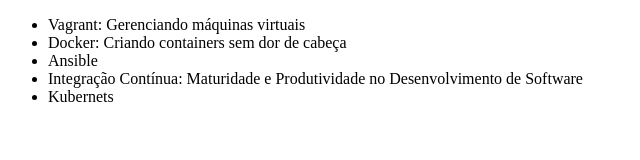
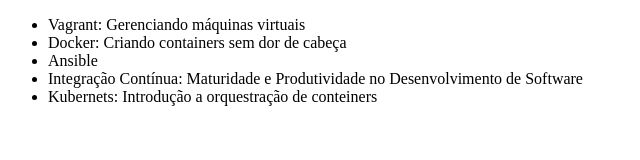
Before and after one commit to JoaoMario17/alura-git, a plain HTML site: page index.html in a window 1280 px wide. Shown: the whole page, without its empty margins (0-640 px from the left). Drawn offline with Linux system fonts and the light colour scheme.

Commit message:
Alterando o nome do curso de kubernets

```diff
--- a/index.html
+++ b/index.html
@@ -10,7 +10,7 @@
         <li>Docker: Criando containers sem dor de cabeça</li>
         <li>Ansible</li>
         <li>Integração Contínua: Maturidade e Produtividade no Desenvolvimento de Software</li>
-        <li>Kubernets</li>
+        <li>Kubernets: Introdução a orquestração de conteiners</li>
     </ul>
 </body>
 </html>
```
